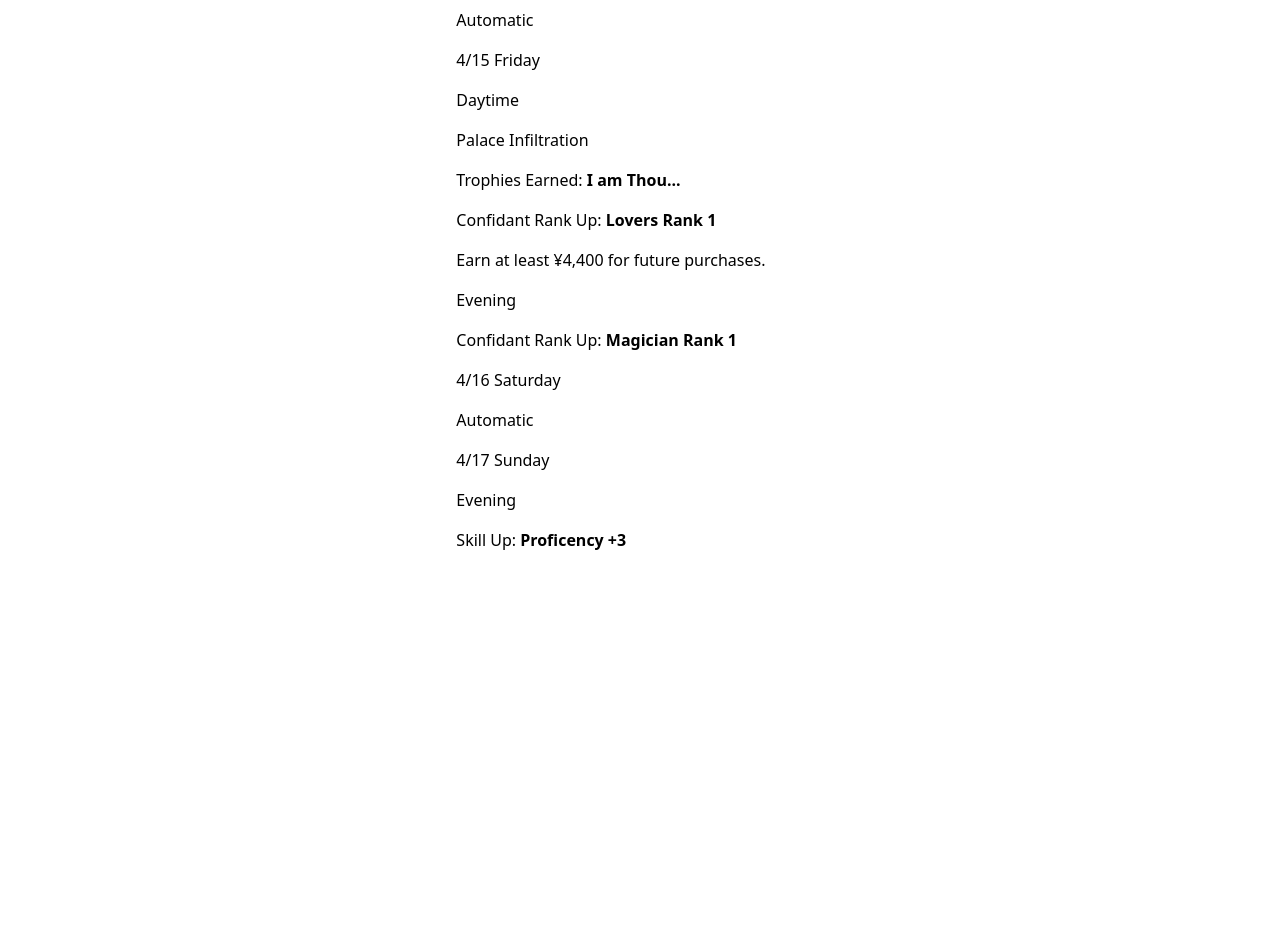
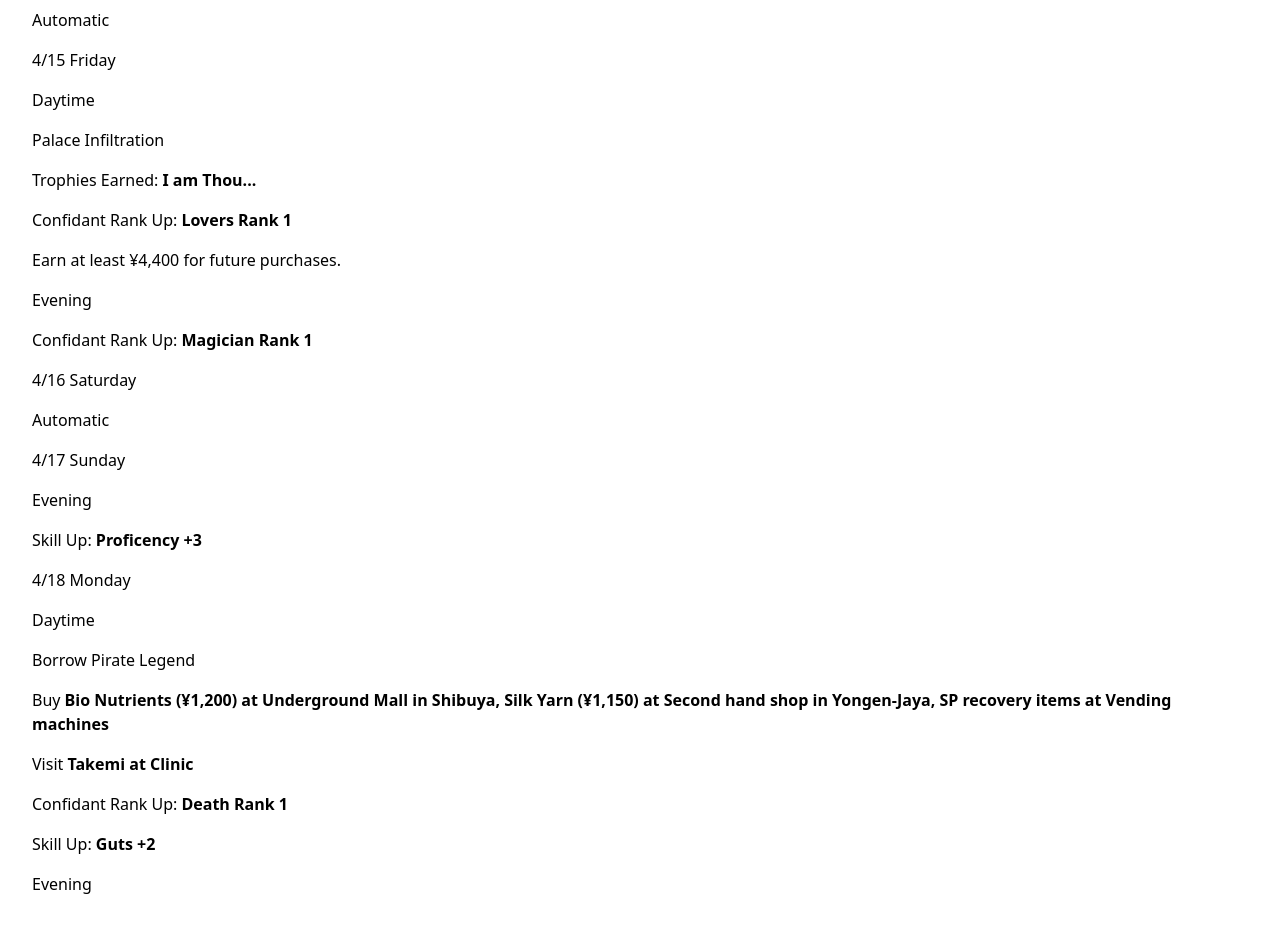
Before and after one commit to nishanbajracharya/p5r, a React (Vite) app: page / in a window 1280 px wide. Shown: the part 800-1732 px from the top of the page. Before the commit the page ends 1400 px from the top, so only its background shows below. Built offline with nearby package versions, Linux system fonts and the light colour scheme.

Commit message:
Add new events and update format

```diff
--- a/src/components/DayView.tsx
+++ b/src/components/DayView.tsx
@@ -2,39 +2,41 @@
 
 import { Day, Event, Month } from '../modules/Month';
 
-export function EventView(props: { data?: Event }) {
+export function EventView(props: { data?: Event[] }) {
   const { data } = props;
 
-  return <div className="event-list">
+  return <div>
+    {data?.map((event, index) =>
+      <div className="event-list" key={`${event.toString()}-${index}`}>
         {
-      data?.isClass && <div className="event">
+          event?.isClass && <div className="event">
             <p className="event-header">Class</p>
             {
-          data?.classAnswers && <div className="event-content">
-            <p>Answers: <strong>{data.classAnswers.join(', ')}</strong></p>
+              event?.classAnswers && <div className="event-content">
+                <p>Answers: <strong>{event.classAnswers.join(', ')}</strong></p>
               </div>
             }
           </div>
         }
         {
-      data?.isPalaceInfiltration && <div className="event">Palace Infiltration</div>
+          event?.isPalaceInfiltration && <div className="event">Palace Infiltration</div>
         }
         {
-      data?.isTrophyEarned && <div className="event">
+          event?.isTrophyEarned && <div className="event">
             {
-          data?.trophies && <div className="event-content">
-            <p>Trophies Earned: <strong>{data.trophies.join(', ')}</strong></p>
+              event?.trophies && <div className="event-content">
+                <p>Trophies Earned: <strong>{event.trophies.join(', ')}</strong></p>
               </div>
             }
           </div>
         }
         {
-      data?.isConfidantUp && <div className="event">
+          event?.isConfidantUp && <div className="event">
             {
-          data?.confidants && <div className="event-content">
+              event?.confidants && <div className="event-content">
                 <p>Confidant Rank Up: <strong>
                   {
-                data.confidants.map(confidant => `${confidant.name} Rank ${confidant.rank}`).join(', ')
+                    event.confidants.map(confidant => `${confidant.name} Rank ${confidant.rank}`).join(', ')
                   }
                 </strong>
                 </p>
@@ -43,21 +45,21 @@
           </div>
         }
         {
-      data?.isCraftItem && <div className="event">
+          event?.isCraftItem && <div className="event">
             {
-          data?.itemCraft && <div className="event-content">
-            {data.itemCraft.join(', ')}
+              event?.itemCraft && <div className="event-content">
+                {event.itemCraft.join(', ')}
               </div>
             }
           </div>
         }
         {
-      data?.isSkillUp && <div className="event">
+          event?.isSkillUp && <div className="event">
             {
-          data?.skills && <div className="event-content">
+              event?.skills && <div className="event-content">
                 <p>Skill Up: <strong>
                   {
-                data.skills.map(skill => `${skill.name} +${skill.increase}`).join(', ')
+                    event.skills.map(skill => `${skill.name} +${skill.increase}`).join(', ')
                   }
                 </strong>
                 </p>
@@ -66,38 +68,39 @@
           </div>
         }
         {
-      data?.isVisitLibrary && <div className="event">
+          event?.isVisitLibrary && <div className="event">
             {
-          data.isBorrowBook && <div className="event-content">
-            Borrow {data.bookNames?.join(', ')}
+              event.isBorrowBook && <div className="event-content">
+                Borrow {event.bookNames?.join(', ')}
               </div>
             }
           </div>
         }
         {
-      data?.isBuyItem && <div className="event">
-        <div className="event-content">Buy <strong>{data?.buyItems?.join(', ')}</strong>
+          event?.isBuyItem && <div className="event">
+            <div className="event-content">
+              <p>Buy <strong>{event?.buyItems?.map(item => `${item.name} at ${item.location}`).join(', ')}</strong></p>
             </div>
           </div>
         }
         {
-      data?.isVisitPerson && <div className="event">
+          event?.isVisitPerson && <div className="event">
+            <div className="event-content">
+              <p>Visit <strong>{event?.visitedPeople?.map(person => `${person.name} at ${person.location}`).join(', ')}</strong></p>
+            </div>
+          </div>
+        }
+        {
+          event?.notes && <div className="event">
             <div className="event-content">
               {
-            data?.visitedPeople?.map(person => <p>Visit <strong>{person}</strong></p>)
+                event.notes.map(note => <p key={note}>{note}</p>)
               }
             </div>
           </div>
         }
-    {
-      data?.notes && <div className="event">
-        <div className="event-content">
-          {
-            data.notes.map(note => <p>{note}</p>)
-          }
       </div>
-      </div>
-    }
+    )}
   </div>;
 }
 
--- a/src/components/MonthView.tsx
+++ b/src/components/MonthView.tsx
@@ -16,7 +16,7 @@
 
     <div className="day-list">
       {
-        month.days.map(day => <DayView data={day} month={month} />)
+        month.days.map((day, index) => <DayView key={`${month.name}-${index}`} data={day} month={month} />)
       }
     </div>
   </div>;
--- a/src/data/april.json
+++ b/src/data/april.json
@@ -17,11 +17,14 @@
     {
       "date": 12,
       "name": "Tuesday",
-      "daytime": {
+      "daytime": [
+        {
           "isClass": true,
           "classAnswers": [
             "Villains"
-        ],
+          ]
+        },
+        {
           "isSkillUp": true,
           "skills": [
             {
@@ -29,14 +32,18 @@
               "increase": 2,
               "rank": 1
             }
-        ],
+          ]
+        },
+        {
           "isPalaceInfiltration": true,
           "isTrophyEarned": true,
           "trophies": [
             "Spirit of Rebellion"
           ]
-      },
-      "evening": {
+        }
+      ],
+      "evening": [
+        {
           "isConfidantUp": true,
           "confidants": [
             {
@@ -51,6 +58,7 @@
             }
           ]
         }
+      ]
     },
     {
       "date": 13,
@@ -63,10 +71,13 @@
     {
       "date": 15,
       "name": "Friday",
-      "daytime": {
+      "daytime": [
+        {
           "isPalaceInfiltration": true,
           "isTrophyEarned": true,
-        "trophies": ["I am Thou..."],
+          "trophies": [
+            "I am Thou..."
+          ],
           "isConfidantUp": true,
           "confidants": [
             {
@@ -78,8 +89,10 @@
           "notes": [
             "Earn at least ¥4,400 for future purchases."
           ]
-      },
-      "evening": {
+        }
+      ],
+      "evening": [
+        {
           "confidants": [
             {
               "name": "Magician",
@@ -89,6 +102,7 @@
           ],
           "isConfidantUp": true
         }
+      ]
     },
     {
       "date": 16,
@@ -97,7 +111,8 @@
     {
       "date": 17,
       "name": "Sunday",
-      "evening": {
+      "evening": [
+        {
           "isCraftItem": true,
           "craftitem": "Automatic",
           "isSkillUp": true,
@@ -109,6 +124,67 @@
             }
           ]
         }
+      ]
+    },
+    {
+      "date": 18,
+      "name": "Monday",
+      "daytime": [
+        {
+          "isVisitLibrary": true,
+          "isBorrowBook": true,
+          "bookNames": [
+            "Pirate Legend"
+          ]
+        },
+        {
+          "isBuyItem": true,
+          "buyItems": [
+            {
+              "name": "Bio Nutrients (¥1,200)",
+              "location": "Underground Mall in Shibuya"
+            },
+            {
+              "name": "Silk Yarn (¥1,150)",
+              "location": "Second hand shop in Yongen-Jaya"
+            },
+            {
+              "name": "SP recovery items",
+              "location": "Vending machines"
+            }
+          ]
+        },
+        {
+          "isVisitPerson": true,
+          "visitedPeople": [
+            {
+              "name": "Takemi",
+              "location": "Clinic"
+            }
+          ]
+        },
+        {
+          "isConfidantUp": true,
+          "confidants": [
+            {
+              "name": "Death",
+              "increase": 1,
+              "rank": 1
+            }
+          ],
+          "isSkillUp": true,
+          "skills": [
+            {
+              "name": "Guts",
+              "increase": 2,
+              "rank": 1
             }
           ]
         }
+      ],
+      "evening": [
+        {}
+      ]
+    }
+  ]
+}
--- a/tsconfig.app.json
+++ b/tsconfig.app.json
@@ -15,6 +15,8 @@
       "noEmit": true,
       "jsx": "react-jsx",
 
+      "resolveJsonModule": true,
+
       /* Linting */
       "strict": true,
       "noUnusedLocals": true,
--- a/tsconfig.node.json
+++ b/tsconfig.node.json
@@ -13,6 +13,8 @@
       "moduleDetection": "force",
       "noEmit": true,
 
+      "resolveJsonModule": true,
+
       /* Linting */
       "strict": true,
       "noUnusedLocals": true,
```
Also changed, not shown: src/modules/Month.ts (+19 -7 lines). Lines whose indentation alone changed are shown as unchanged.
